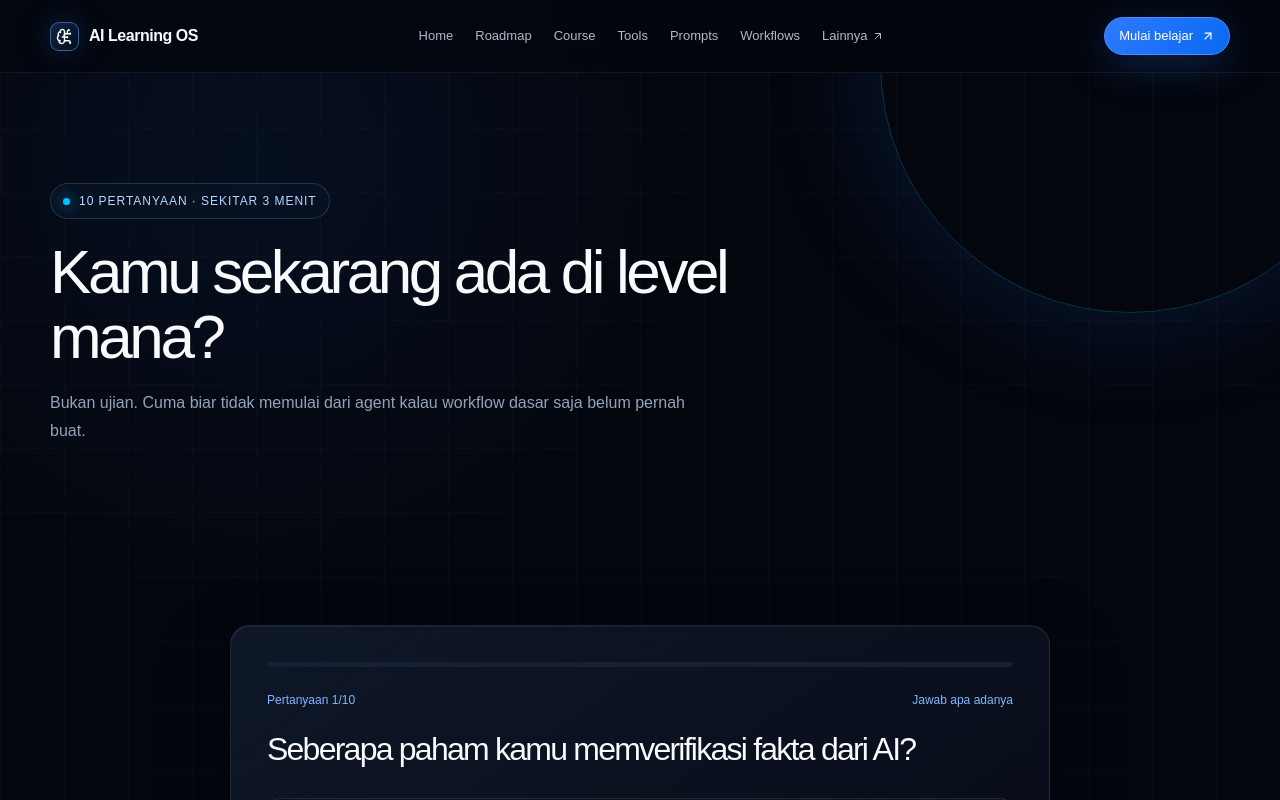
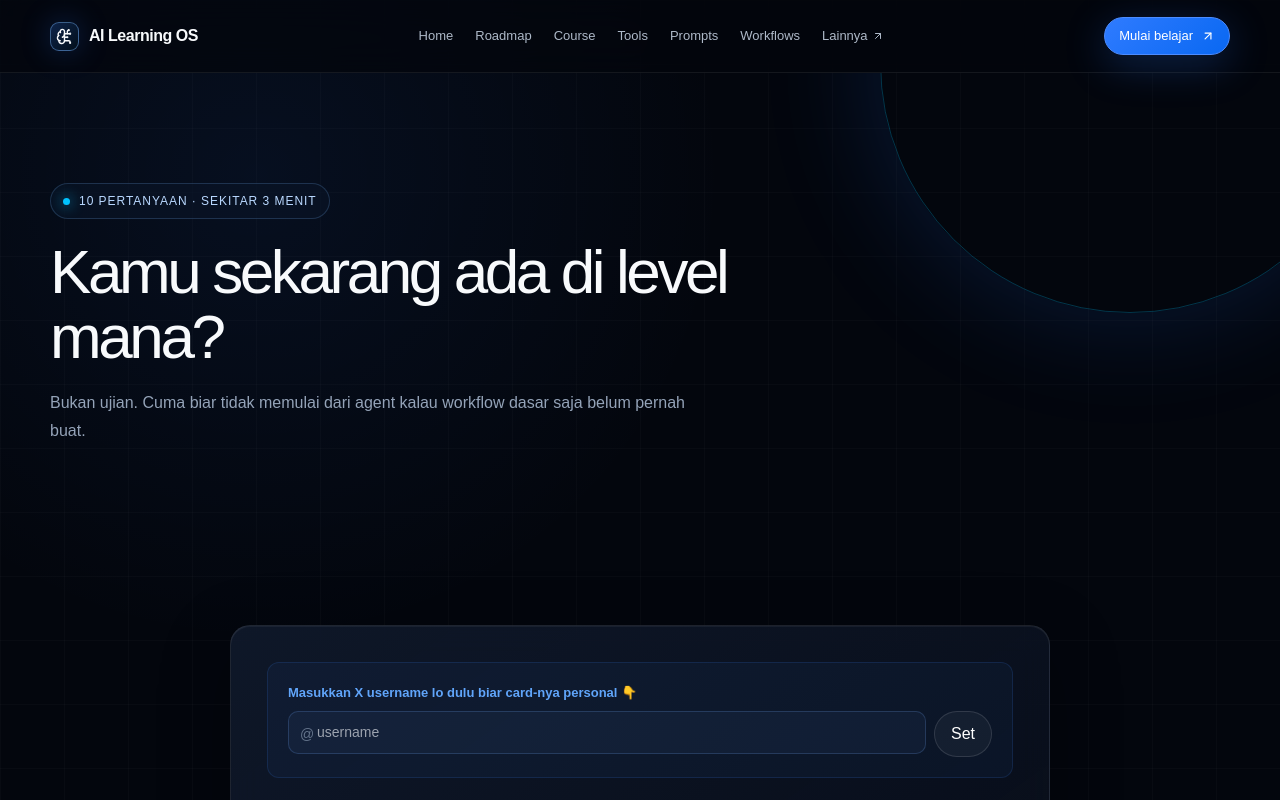
Before and after one commit to oktavian3/ai-learning-os, a Next.js app: page /skill-check in a window 1280 px wide. Shown: the top 800 px of the page. Built offline with nearby package versions, Linux system fonts and the light colour scheme.

Commit message:
fix: show username input BEFORE quiz starts
- Username input now appears on first question (idx === 0)
- Users enter @username first, then take quiz
- Card already has username + avatar when result shows

```diff
--- a/src/components/SkillCheck.tsx
+++ b/src/components/SkillCheck.tsx
@@ -193,6 +193,36 @@ export function SkillCheck() {
   const q = skillQuestions[idx];
   return (
     <div className="glass card" style={{ padding: 36 }}>
+      {/* Username input — sebelum mulai kuis */}
+      {idx === 0 && !username && (
+        <div style={{ marginBottom: 28, padding: 20, borderRadius: 12, background: "rgba(59,130,246,0.05)", border: "1px solid rgba(59,130,246,0.15)" }}>
+          <div style={{ fontSize: 13, fontWeight: 600, color: "#60a5fa", marginBottom: 8 }}>
+            Masukkan X username lo dulu biar card-nya personal 👇
+          </div>
+          <div style={{ display: "flex", gap: 8 }}>
+            <div style={{ flex: 1, position: "relative" }}>
+              <span style={{ position: "absolute", left: 12, top: "50%", transform: "translateY(-50%)", color: "#64748b", fontSize: 14 }}>@</span>
+              <input
+                type="text"
+                placeholder="username"
+                value={username}
+                onChange={(e) => setUsername(e.target.value)}
+                onKeyDown={(e) => e.key === "Enter" && setUsername(username)}
+                style={{
+                  width: "100%", paddingLeft: 28, paddingRight: 14, paddingTop: 10, paddingBottom: 10,
+                  borderRadius: 10, border: "1px solid rgba(117,170,255,0.2)",
+                  background: "rgba(117,170,255,0.05)", color: "#e2e8f0", fontSize: 14,
+                  outline: "none",
+                }}
+              />
+            </div>
+            <button className="btn" onClick={() => setUsername(username)} style={{ padding: "10px 16px" }}>
+              Set
+            </button>
+          </div>
+        </div>
+      )}
+
       <div className="progress"><span style={{ width: `${idx / skillQuestions.length * 100}%` }} /></div>
       <div className="card-top" style={{ marginTop: 24 }}>
         <span>Pertanyaan {idx + 1}/{skillQuestions.length}</span>
```
